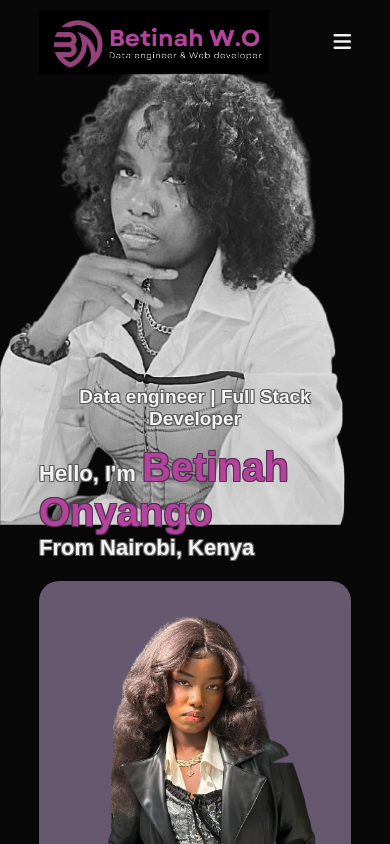
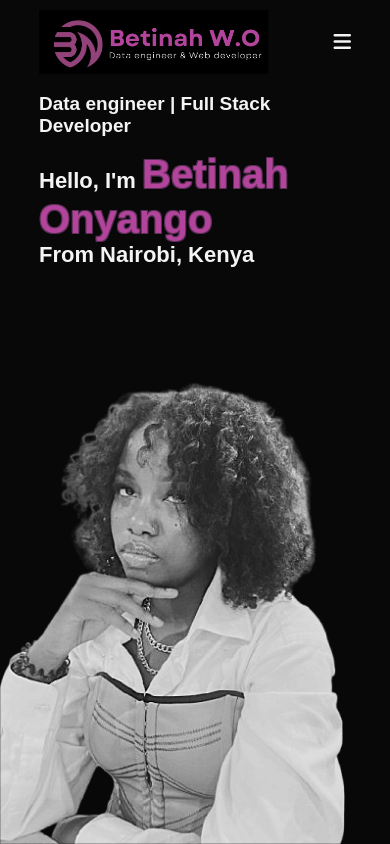
Before and after one commit to betinahonyango/new-portfolio, a plain HTML site: page index.html in a window 390 px wide. Shown: the top 844 px of the page. Drawn offline with Linux system fonts and the light colour scheme.

Commit message:
Additional editing

```diff
--- a/src/portfolio.css
+++ b/src/portfolio.css
@@ -343,22 +343,17 @@ nav .fas {
   #header {
     background-image: url("me_photo-removebg-preview.png");
     background-size: 100%;
-    background-position: right center;
+    background-position: center bottom;
     background-repeat: no-repeat;
     background-attachment: fixed;
-    height: fit-content;
-  }
-  .header-content h1 {
-    text-shadow: -1px -1px 0 #5b5a5a, 1px -1px 0 #5b5a5a, -1px 1px 0 #5b5a5a,
-      1px 1px 0 #5b5a5a;
+    height: 100vh;
   }
   .title {
     font-weight: bolder;
-    text-shadow: -1px -1px 0 #5b5a5a, 1px -1px 0 #5b5a5a, -1px 1px 0 #5b5a5a,
-      1px 1px 0 #5b5a5a;
+      text-align: left;
   }
   .header-content {
-    margin-top: 100%;
+    margin-top: -10%;
     text-align: left;
   }
 
```
